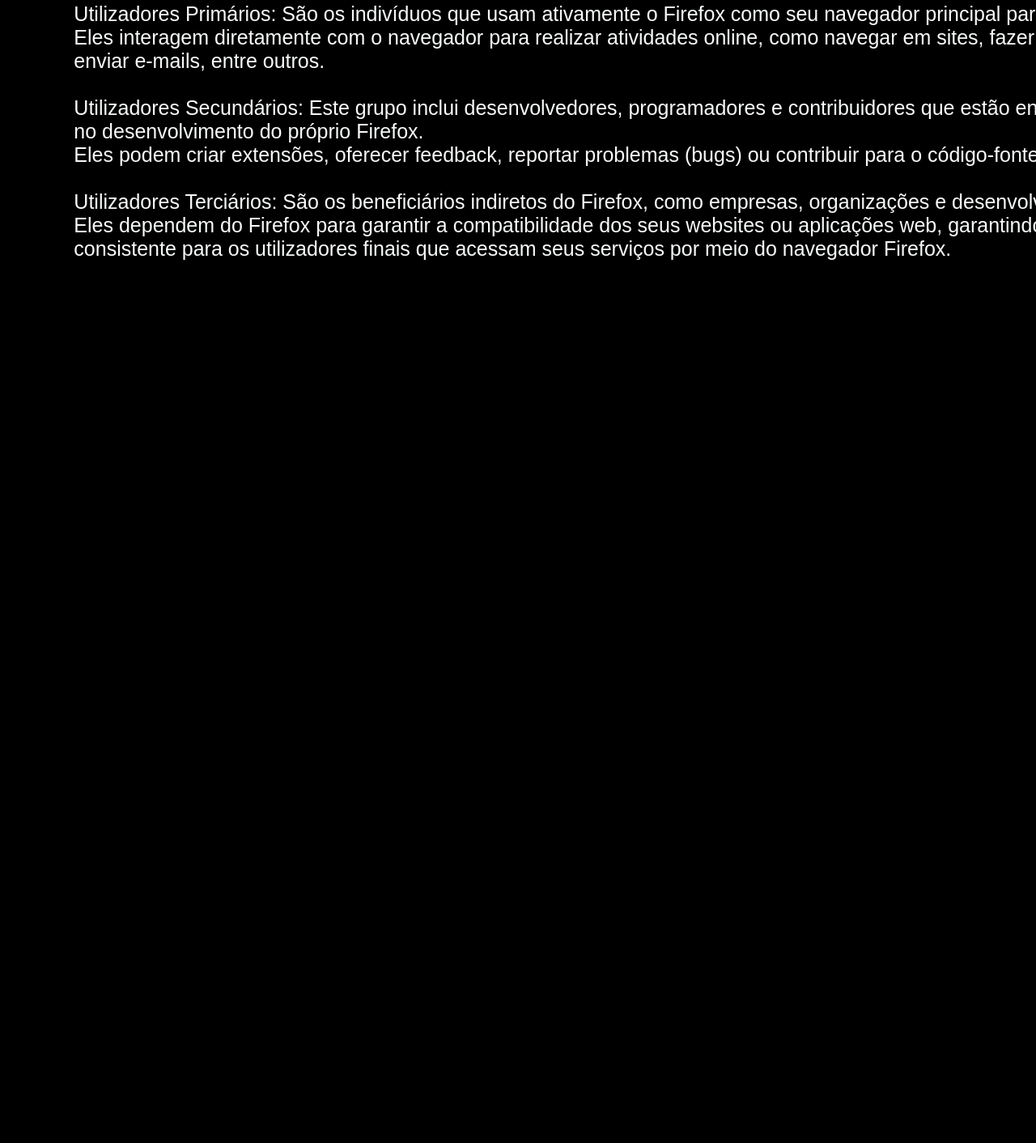
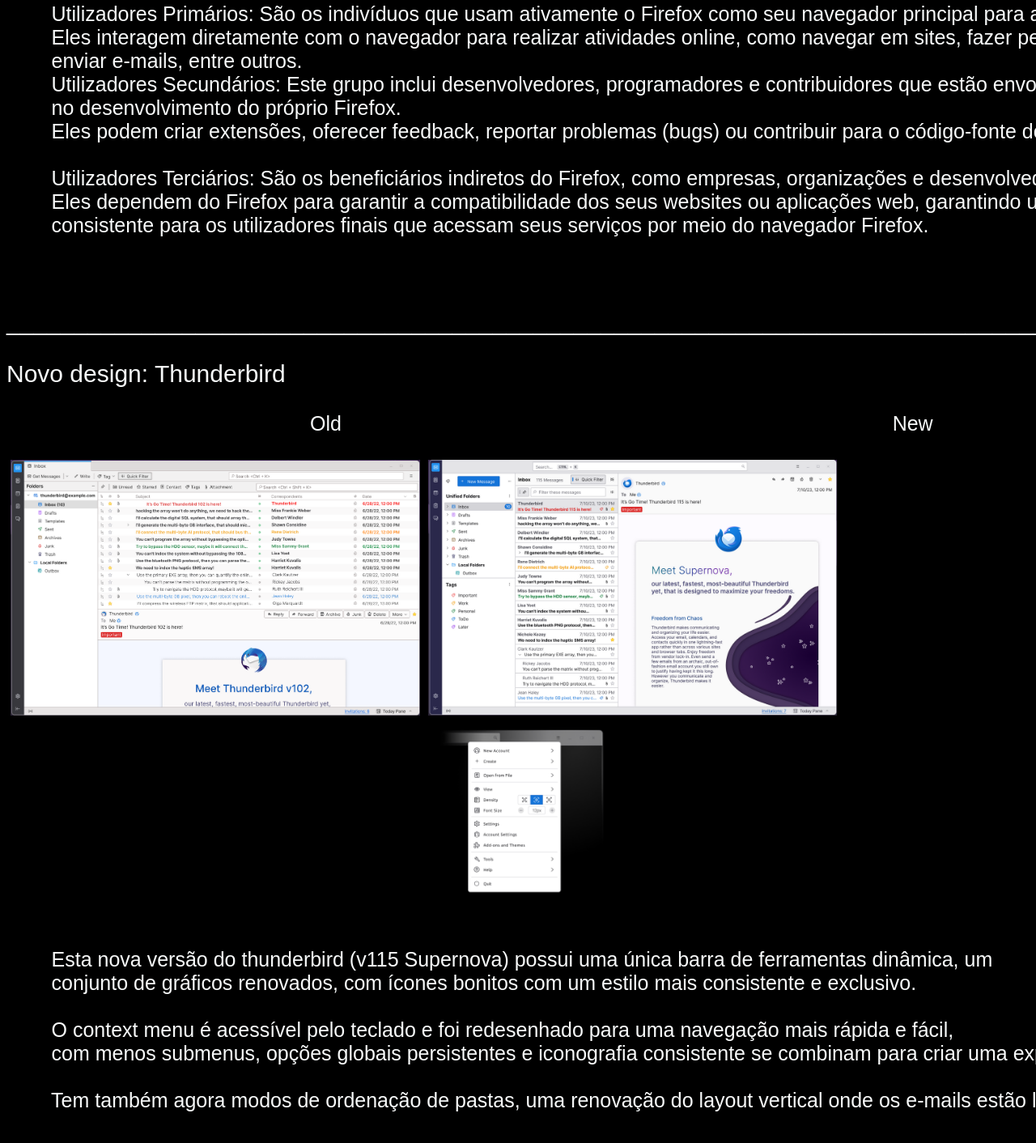
Before and after one commit to nuno-src/caderno_digital_dim, a plain HTML site: page index.html in a window 1280 px wide. Shown: the part 3503-4915 px from the top of the page at 81% size. Before the commit the page ends 3908 px from the top, so only its background shows below. Drawn offline with Linux system fonts and the light colour scheme.

Commit message:
New design  Thunderbird

```diff
--- a/index.html
+++ b/index.html
@@ -94,7 +94,11 @@
             width: 50%;
             padding: 5px;
         }
-
+        .img-row6 {
+            float: left;
+            width: 40%;
+            padding: 5px;
+        }
         .group {
             content: "";
             display: table;
@@ -188,8 +192,7 @@
     </pre>
 
 
-    <p>_________________________________________________________________________________________________________________
-    </p>
+    <p>_________________________________________________________________________________________________________________</p>
 
     <p>Utilizadores primários, secundários e terciários</p>
     <p class="titulo"> Plataforma: Firefox</p>
@@ -204,7 +207,6 @@
         Utilizadores Primários: São os indivíduos que usam ativamente o Firefox como seu navegador principal para acessar a internet.
         Eles interagem diretamente com o navegador para realizar atividades online, como navegar em sites, fazer pesquisas, assistir a vídeos,
         enviar e-mails, entre outros.
-
         Utilizadores Secundários: Este grupo inclui desenvolvedores, programadores e contribuidores que estão envolvidos na melhoria e
         no desenvolvimento do próprio Firefox.
         Eles podem criar extensões, oferecer feedback, reportar problemas (bugs) ou contribuir para o código-fonte do navegador.
@@ -214,6 +216,28 @@
         consistente para os utilizadores finais que acessam seus serviços por meio do navegador Firefox.
 
     </pre>
+
+    <p>_________________________________________________________________________________________________________________</p>
+
+    <p>Novo design: Thunderbird </p>
+
+    <pre>                                                      Old                                                                                                  New</pre>
+    <div class="group">
+        <img src="imagens/Thunderbird 102.png" class="img-row6">
+        <img src="imagens/Thunderbird 115.png" class="img-row6">
+        <img src="imagens/appmenu.png" class="img-row2">
+    </div>
+
+    <pre>
+
+        Esta nova versão do thunderbird (v115 Supernova) possui uma única barra de ferramentas dinâmica, um
+        conjunto de gráficos renovados, com ícones bonitos com um estilo mais consistente e exclusivo.
+
+        O context menu é acessível pelo teclado e foi redesenhado para uma navegação mais rápida e fácil,
+        com menos submenus, opções globais persistentes e iconografia consistente se combinam para criar uma experiência muito mais intuitiva.
+
+        Tem também agora modos de ordenação de pastas, uma renovação do layout vertical onde os e-mails estão listados e uma lista de contactos melhorada.
+    </pre>
 </body>
 
 </html>
```
Also changed, not shown: imagens/Thunderbird 102.png (added), imagens/Thunderbird 115.png (added), imagens/appmenu.png (added). Lines whose indentation alone changed are shown as unchanged.
